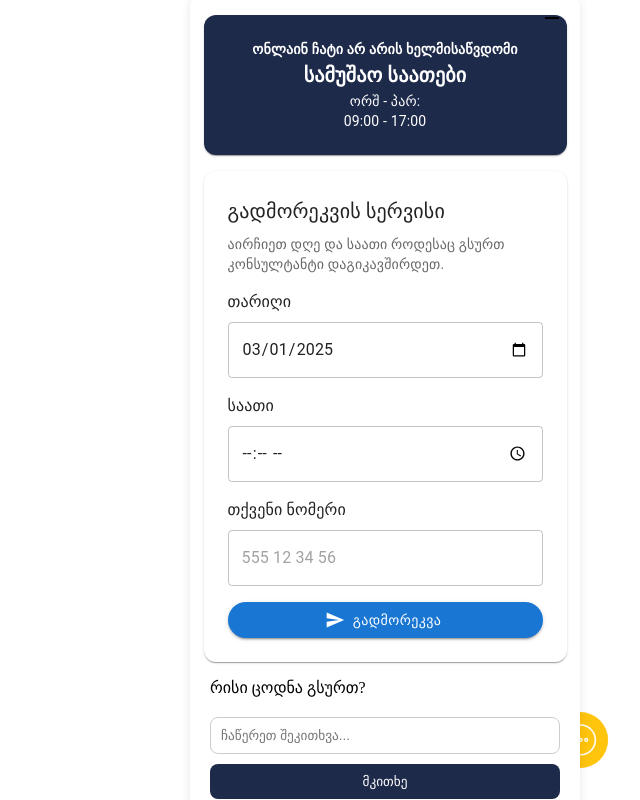
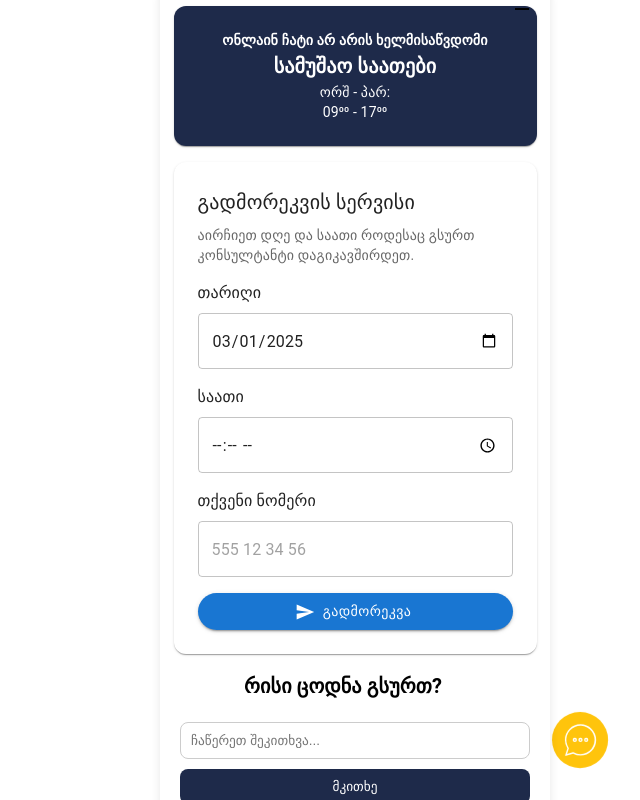
Before and after one commit to nikolozi2001/medical-chatbot-front, a React (Create React App) app: page / in a window 1280 px wide. Both pictures are taken after a click on the picture 1219 px from the left and 740 px from the top of the page. Shown: the whole page, without its empty margins (640-1280 px from the left). Built offline with nearby package versions, Linux system fonts and the light colour scheme.

Commit message:
Update Modal and LiveCallerWidget components for improved UI and layout

```diff
--- a/src/App.jsx
+++ b/src/App.jsx
@@ -3,7 +3,8 @@ import InputForm from "./components/InputForm";
 import ResponseDisplay from "./components/ResponseDisplay";
 import Modal from "./components/Modal";
 import SmsSvg from "./assets/icons/sms.svg";
-import LiveCallerWidget from "./components/LiveCallerWidget"; // Import the new component
+import LiveCallerWidget from "./components/LiveCallerWidget";
+import { Typography } from "@mui/material";
 
 const App = () => {
   const [value, setValue] = useState("");
@@ -60,7 +61,9 @@ const App = () => {
       {isModalOpen && (
         <Modal onClose={() => setIsModalOpen(false)}>
           {showLiveCaller && <LiveCallerWidget />}
-          <p>რისი ცოდნა გსურთ?</p>
+          <Typography variant="h6" fontWeight="bold" pt={2} pl={8}>
+            რისი ცოდნა გსურთ?
+          </Typography>
           <InputForm
             value={value}
             setValue={setValue}
--- a/src/components/LiveCallerWidget.jsx
+++ b/src/components/LiveCallerWidget.jsx
@@ -94,7 +94,7 @@ const LiveCallerWidget = () => {
             სამუშაო საათები
           </Typography>
           <Typography variant="body2">ორშ - პარ:</Typography>
-          <Typography variant="body2">09:00 - 17:00</Typography>
+          <Typography variant="body2">09⁰⁰ - 17⁰⁰</Typography>
         </Card>
       )}
 
--- a/src/components/Modal.scss
+++ b/src/components/Modal.scss
@@ -1,7 +1,7 @@
 .modal-overlay {
   position: fixed;
-  right: 60px;
-  bottom: 83px;
+  right: 90px;
+  bottom: 85px;
   width: 90%;
   max-width: 390px;
   height: 620px;
@@ -12,6 +12,7 @@
   z-index: 1000;
   opacity: 0;
   transition: opacity 0.3s ease-in-out;
+  // overflow: auto;
 }
 
 .modal-overlay.show {
```
